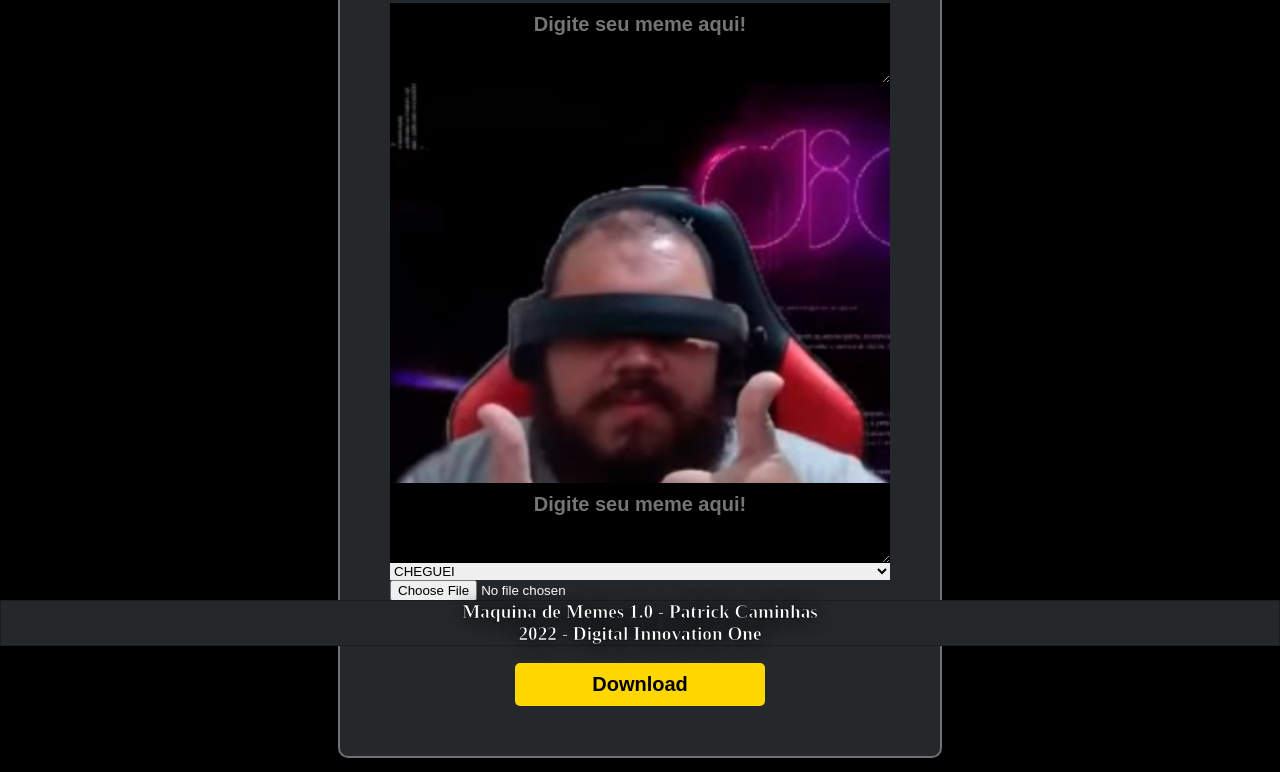
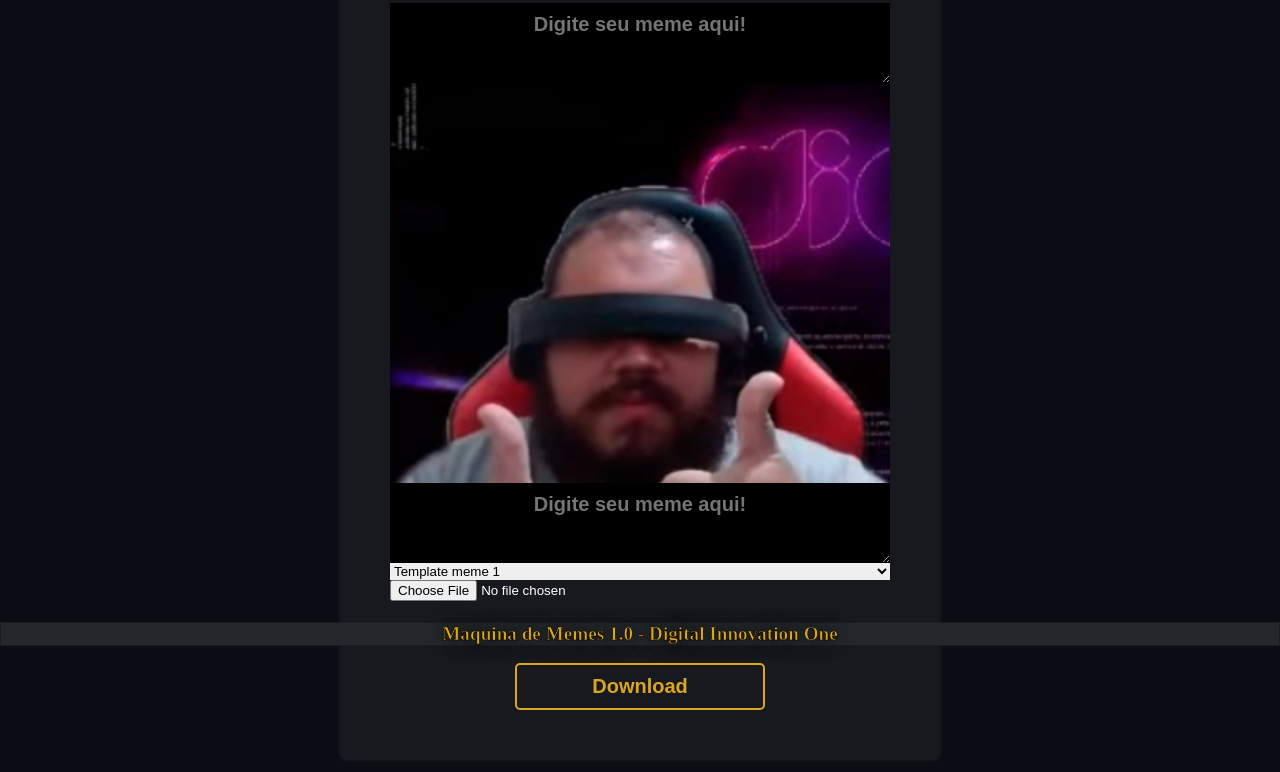
Before and after one commit to PatrickCaminhas/Meme-Maker, a plain HTML site: page index.html in a window 1280 px wide. Shown: the part 154-926 px from the top of the page. Drawn offline with Linux system fonts and the light colour scheme.

Commit message:
background and download buttom color

```diff
--- a/index.html
+++ b/index.html
@@ -22,7 +22,7 @@ initial-scale=1.0">
         </div>
         <div class="app-photo-picker">
             <select name="" id="memelist">
-                <option value="cheguei"> CHEGUEI</option>
+                <option value="cheguei">Template meme 1</option>
             </select>
             <input type="file" name="image-input" id="">
 
@@ -32,8 +32,7 @@ initial-scale=1.0">
         </div>
       </div>
     </div>
-    <div class="footer"> <a>Maquina de Memes 1.0 - Patrick Caminhas</a>
-        <a > 2022 - Digital Innovation One</a></div>
+    <div class="footer"> <a>Maquina de Memes 1.0 - Digital Innovation One</a></div>
 </body>
 
 </html>
--- a/styles/style.css
+++ b/styles/style.css
@@ -1,5 +1,5 @@
 body{
-    background-color: rgb(0, 0, 0);
+    background-color: #0c0c14;
 }
 .container{
 
@@ -40,8 +40,8 @@ body{
 }
 
 .app{
-    border: 2px solid rgba(215, 215, 215, 0.412);
-    background-color: #24282b;
+    border: 2px solid #131317;
+    background-color: #18191e;
 
     border-radius: 10px;
 
@@ -74,18 +74,21 @@ textarea{
     font-size: 20px;
     font-weight: bolder;
     padding: 10px;
-    background-color: gold;
+    border: 2px solid goldenrod;
+    color:goldenrod;
+    background-color: #18191e;
     border-radius: 5px;
+}.btn-download:hover{
+    border: 2px solid rgb(255, 115, 0);
+    color: rgb(255, 115, 0);
 }
-.btn-download:hover{
-    background-color: rgb(255, 115, 0);
+.btn-download:active{
+    border: 2px solid goldenrod;
+    background-color: goldenrod;
+    color: #18191e;
 
 }
-.btn-download:active{
 
-    background-color: rgb(160, 0, 0);
-    color:white;
-}
 
 .text-box{
     background-color: black;
@@ -109,7 +112,7 @@ textarea{
     border: 1px solid rgb(29, 29, 29);
     height: 100%;
     width: 100%;
-    color:white;
+    color:goldenrod;
     display: flex;
     flex-direction: column;
     align-items: center;
@@ -118,7 +121,6 @@ textarea{
     position:absolute;
     bottom: 0px;
     height: auto;
-    color: white;
     font-size:larger;
     font-weight: bolder;
     text-shadow: 0 0 1em black;
```
